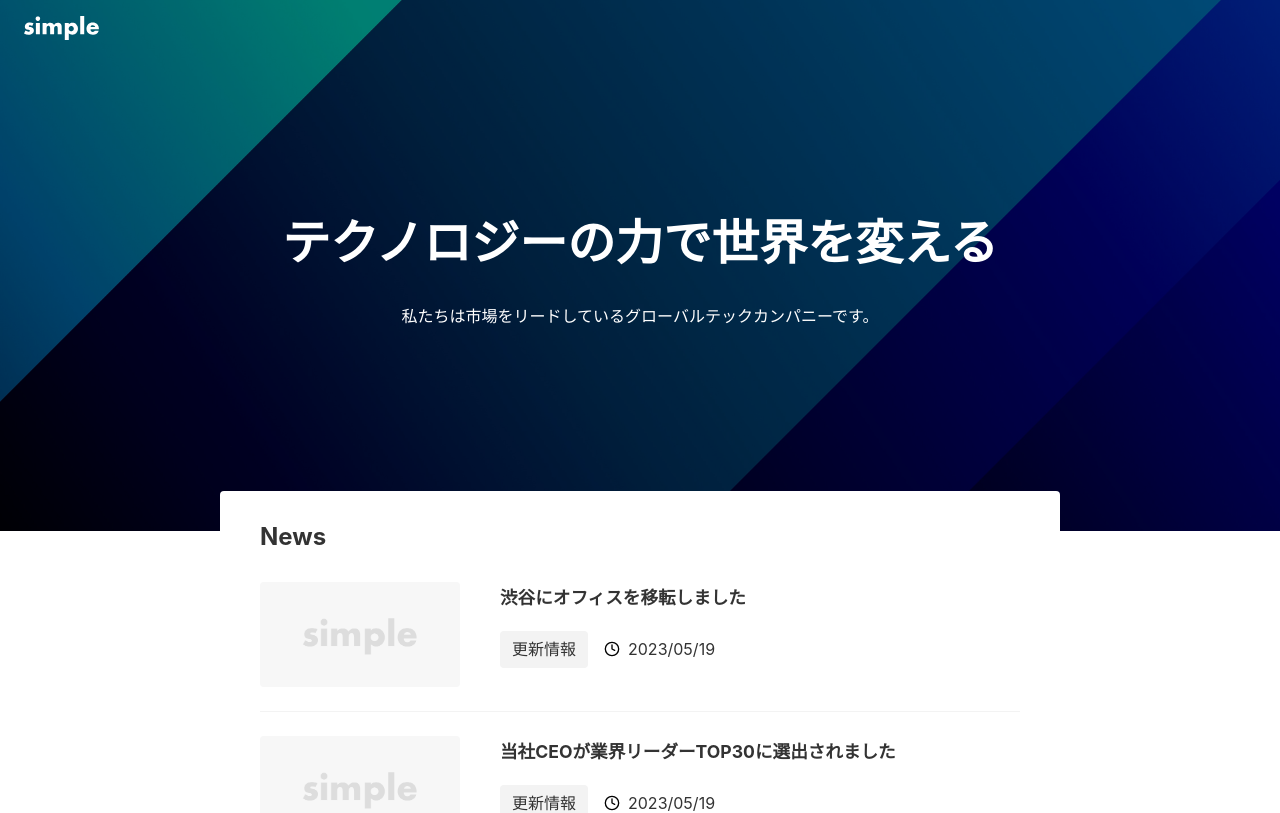
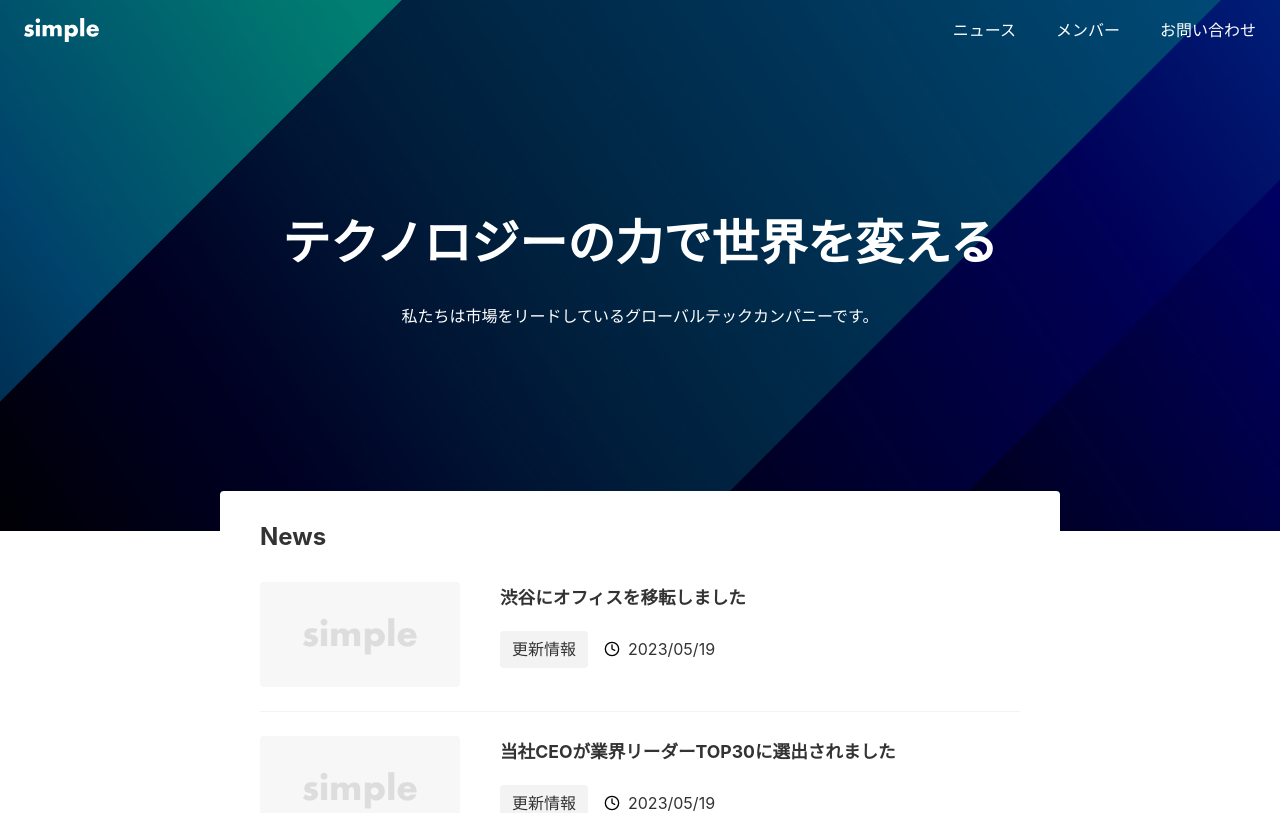
Before and after one commit to gyft781/next_microcms_study, a Next.js app in the folder my-next-project/: page / in a window 1280 px wide. Shown: the top 813 px of the page. Built offline with nearby package versions, Linux system fonts and the light colour scheme.

Commit message:
section 4-2

```diff
--- a/my-next-project/app/_components/Footer/index.tsx
+++ b/my-next-project/app/_components/Footer/index.tsx
@@ -1,3 +1,4 @@
+import Link from 'next/link';
 import styles from './index.module.css';
 
 export default function Footer() {
@@ -6,13 +7,13 @@
       <nav className={styles.nav}>
         <ul className={styles.items}>
           <li className={styles.item}>
-            <a href="/news">ニュース</a>
+            <Link href="/news">ニュース</Link>
           </li>
           <li className={styles.item}>
-            <a href="/members">メンバー</a>
+            <Link href="/members">メンバー</Link>
           </li>
           <li className={styles.item}>
-            <a href="/contact">お問い合わせ</a>
+            <Link href="/contact">お問い合わせ</Link>
           </li>
         </ul>
       </nav>
--- a/my-next-project/app/_components/Header/index.module.css
+++ b/my-next-project/app/_components/Header/index.module.css
@@ -17,6 +17,12 @@
   width: auto;
 }
 
+.items {
+  display: flex;
+  color: #fff;
+  gap: 40px;
+}
+
 @media (max-width: 640px) {
   .header {
     padding: 24px 16px 8px;
--- a/my-next-project/app/_components/Header/index.tsx
+++ b/my-next-project/app/_components/Header/index.tsx
@@ -1,10 +1,11 @@
 import Image from 'next/image';
+import Link from 'next/link';
 import styles from './index.module.css';
 
 export default function Header() {
   return (
     <header className={styles.header}>
-      <a href="/" className={styles.logoLink}>
+      <Link href="/" className={styles.logoLink}>
         <Image
           src="/logo.svg"
           alt="SIMPLE"
@@ -13,7 +14,20 @@
           height={133}
           priority
         />
-      </a>
+      </Link>
+      <nav className={styles.nav}>
+        <ul className={styles.items}>
+          <li>
+            <Link href="/news">ニュース</Link>
+          </li>
+          <li>
+            <Link href="/members">メンバー</Link>
+          </li>
+          <li>
+            <Link href="/contact">お問い合わせ</Link>
+          </li>
+        </ul>
+      </nav>
     </header>
   );
 }
--- a/my-next-project/app/_components/NewsList/index.tsx
+++ b/my-next-project/app/_components/NewsList/index.tsx
@@ -1,4 +1,5 @@
 import Image from 'next/image';
+import Link from 'next/link';
 
 import styles from './index.module.css';
 import Category from '../Category';
@@ -17,8 +18,7 @@
     <ul>
       {news.map((article) => (
         <li key={article.id} className={styles.list}>
-          {/* TODO:別の章で、リンクと正式な画像に差し替えます */}
-          <div className={styles.link}>
+          <Link href={`/news/${article.id}`} className={styles.link}>
             <Image
               className={styles.image}
               src="/no-image.png"
@@ -33,7 +33,7 @@
                 <Date date={article.publishedAt ?? article.createdAt} />
               </dd>
             </dl>
-          </div>
+          </Link>
         </li>
       ))}
     </ul>
```
Also changed, not shown: my-next-project/app/members/page.tsx (added, +7 -0 lines), my-next-project/app/not-found.module.css (added, +36 -0 lines), my-next-project/app/not-found.tsx (added, +16 -0 lines), my-next-project/app/members/index.module.css (added).
